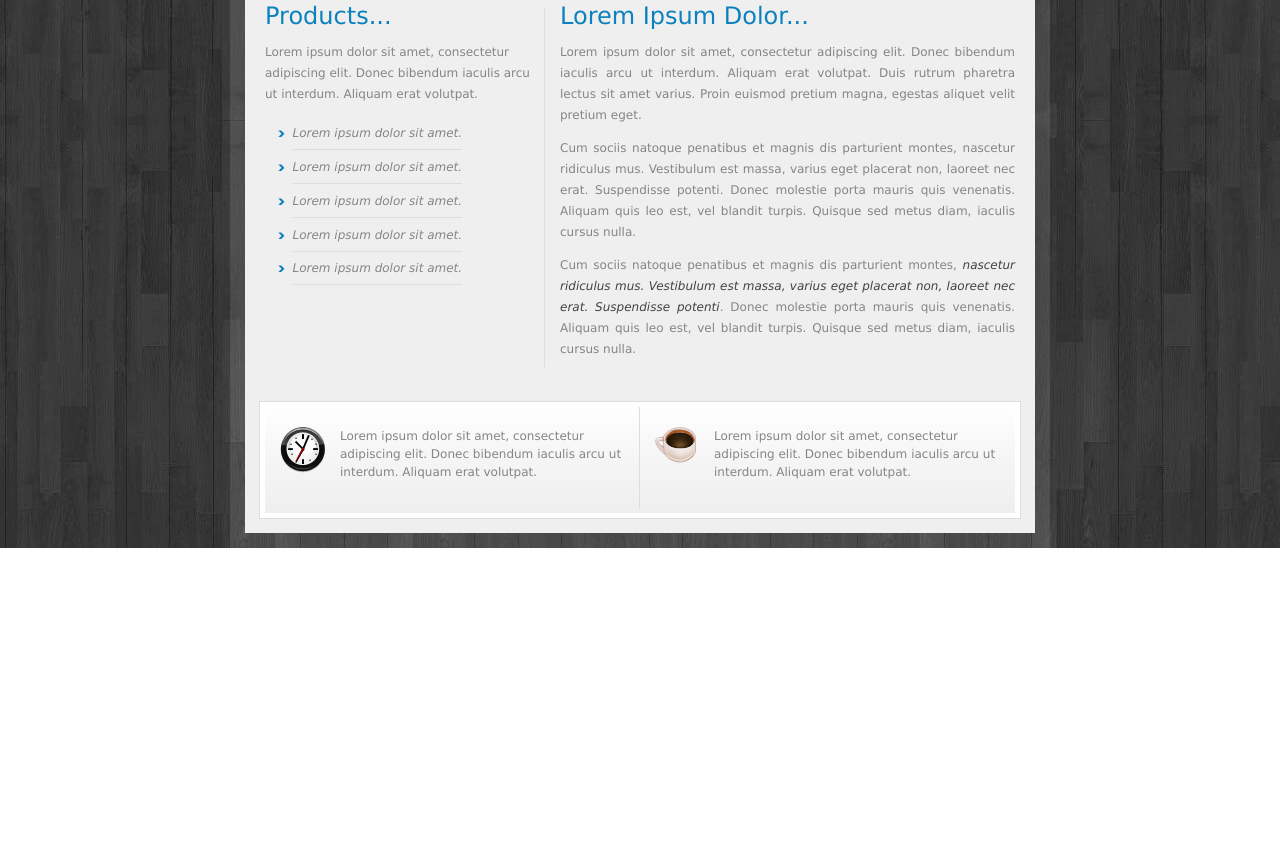
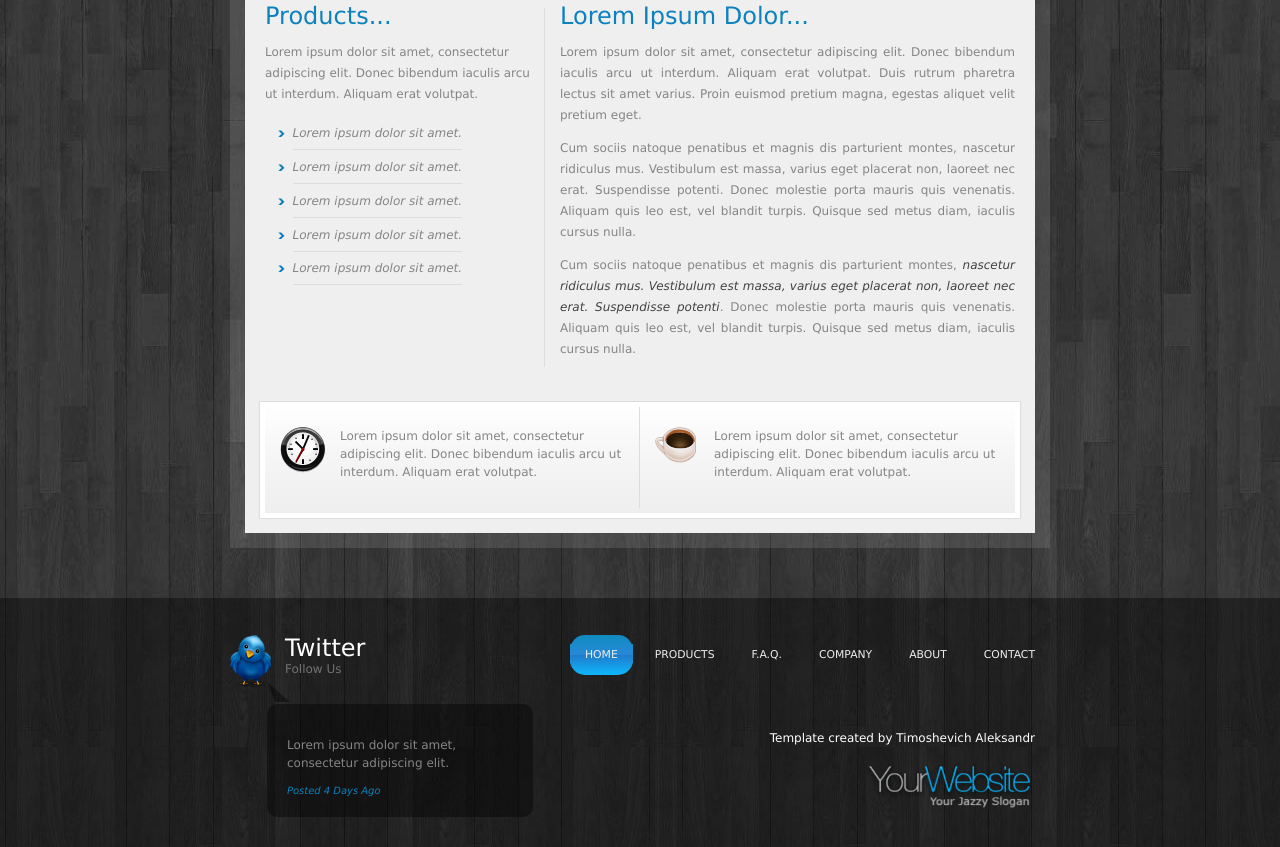
Before and after one commit to timoshevichaleks/simple-project, a website: page index.html in a window 1280 px wide. Shown: the part 370-1217 px from the top of the page. Before the commit the page ends 918 px from the top, so only its background shows below. Drawn offline with Linux system fonts and the light colour scheme.

Commit message:
добавил блок footer

```diff
--- a/assets/scss/_footer.scss
+++ b/assets/scss/_footer.scss
@@ -0,0 +1,86 @@
+.footer {
+  padding: 35px 0 1px;
+
+  background-color: rgba($dark-color, 0.4);
+  &-wrapper {
+    display: flex;
+  }
+  &-left {
+    order: 1;
+  }
+  &-right {
+    display: flex;
+    align-items: flex-end;
+    flex-direction: column;
+    order: 2;
+    &__logo {
+      margin: 15px;
+    }
+    &__copyright {
+      padding: 55px 15px 0;
+
+      color: #ffffff;
+
+      font-size: 0.75rem;
+    }
+  }
+  &-twitter {
+    display: flex;
+
+    margin-top: 2px;
+    &__image {
+      position: relative;
+      &::before {
+        position: absolute;
+        right: -19px;
+        bottom: -14px;
+
+        content: url(../img/twitter-speech-bubble.png);
+      }
+    }
+    &__description {
+      display: flex;
+      flex-direction: column;
+
+      margin-left: 14px;
+      span {
+        &:first-of-type {
+          color: #ffffff;
+
+          font-size: 1.5rem;
+        }
+        &:last-of-type {
+          color: #727272;
+
+          font-size: 0.75rem;
+        }
+      }
+    }
+  }
+  &-post {
+    margin: 11px 30px 29px 37px;
+    padding: 20px 20px 19px;
+
+    border-radius: 10px;
+    background-color: rgba($dark-color, 0.4);
+    p {
+      margin: 12px 0 8px;
+
+      font-size: 0.75rem;
+      line-height: 18px;
+    }
+    span {
+      color: $accent-color;
+
+      font-size: 0.6225rem;
+      font-style: italic;
+    }
+  }
+  &-menu {
+    &__item {
+      a {
+        font-size: 0.675rem;
+      }
+    }
+  }
+}
--- a/assets/scss/_header.scss
+++ b/assets/scss/_header.scss
@@ -47,11 +47,11 @@
         text-align: center;
       }
       &:first-child {
-        background: linear-gradient(0deg, lighten($accent-color, 15%) 1%, $accent-color 50%);
+        background: linear-gradient(to bottom, #0f8bbe 0%, #2989d8 50%, #207cca 51%, #0eb7fe 100%);
       }
     }
     &__link {
-      padding: 13px 15px;
+      padding: 13px 15px 14px;
 
       color: $light-color;
       border-radius: 15px;
@@ -64,7 +64,7 @@
       }
       &--active {
         @media (min-width: $large + 1) {
-          background: linear-gradient(0deg, lighten($accent-color, 15%) 1%, $accent-color 50%);
+          background: linear-gradient(to bottom, #0f8bbe 0%, #2989d8 50%, #207cca 51%, #0eb7fe 100%);
         }
         ;
       }
--- a/assets/scss/_main.scss
+++ b/assets/scss/_main.scss
@@ -1,5 +1,6 @@
 .main {
   &-container {
+    margin-bottom: 50px;
     padding: $gutter;
 
     background-color: rgba($light-color, 0.11);
@@ -11,7 +12,7 @@
     background-color: $light-color;
   }
   &-content {
-    flex: 1 0 calc(100% - 300px);
+    flex: 1 0 calc(100% - #{$col-size});
     order: 3;
 
     margin-top: 10px;
--- a/index.html
+++ b/index.html
@@ -1,9 +1,9 @@
 <!DOCTYPE html>
-<html lang="ru">
+<html lang="zxx">
 
 <head>
   <meta charset="UTF-8">
-  <meta name="viewport" content="width=device-width, user-scalable=no, initial-scale=1.0, maximum-scale=1.0, minimum-scale=1.0">
+  <meta name="viewport" content="width=device-width, initial-scale=1.0, minimum-scale=1.0">
   <meta http-equiv="X-UA-Compatible" content="ie=edge">
   <title>SIMPLE TEMPLATE</title>
   <link rel="icon" href="assets/img/favicon.png" type="image/x-icon">
@@ -147,7 +147,68 @@
     </div>
   </main>
 
-  <footer class="footer"></footer>
+  <footer class="footer">
+    <div class="container">
+
+      <div class="footer-wrapper">
+        <div class="footer-left">
+          <div class="footer-twitter">
+            <div class="footer-twitter__image">
+              <img src="assets/img/twitter-icon.png" alt="twitter-icon">
+            </div>
+            <div class="footer-twitter__description">
+              <span>Twitter</span>
+              <span>Follow Us</span>
+            </div>
+          </div>
+
+          <div class="footer-post">
+            <p>Lorem ipsum dolor sit amet, consectetur adipiscing elit.</p>
+            <span>Posted 4 Days Ago</span>
+          </div>
+        </div>
+
+        <div class="footer-right">
+          <nav class="header-menu footer-menu">
+            <!--  <div class="header-menu__btn">
+              <span class="header-menu__btn-row"></span>
+              <span class="header-menu__btn-row"></span>
+              <span class="header-menu__btn-row"></span>
+            </div> -->
+            <ul class="header-menu__list footer-menu__list">
+              <li class="header-menu__item footer-menu__item">
+                <a class="header-menu__link header-menu__link--active" href="#">HOME</a>
+              </li>
+              <li class="header-menu__item footer-menu__item">
+                <a class="header-menu__link" href="#">PRODUCTS</a>
+              </li>
+              <li class="header-menu__item footer-menu__item">
+                <a class="header-menu__link" href="#">F.A.Q.</a>
+              </li>
+              <li class="header-menu__item footer-menu__item">
+                <a class="header-menu__link" href="#">COMPANY</a>
+              </li>
+              <li class="header-menu__item footer-menu__item">
+                <a class="header-menu__link" href="#">ABOUT</a>
+              </li>
+              <li class="header-menu__item footer-menu__item">
+                <a class="header-menu__link" href="#">CONTACT</a>
+              </li>
+            </ul>
+          </nav>
+          <div class="footer-right__copyright">
+            <div>Template created by Timoshevich Aleksandr</div>
+          </div>
+          <div class="footer-right__logo">
+            <div class="header-logo__image">
+              <img src="assets/img/logo.png" alt="Logotype">
+            </div>
+          </div>
+        </div>
+      </div>
+
+    </div>
+  </footer>
 
   <script src="libs/jquery/dist/jquery.min.js"></script>
   <script src="assets/js/main.min.js"></script>
```
Also changed, not shown: assets/css/style.css.
